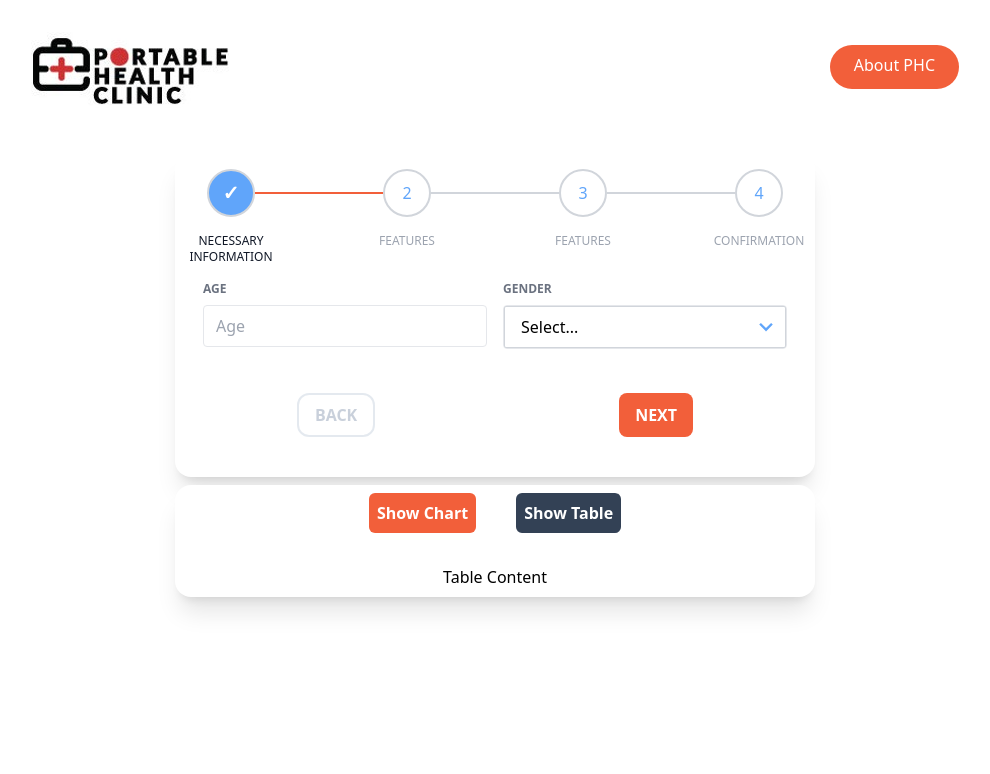
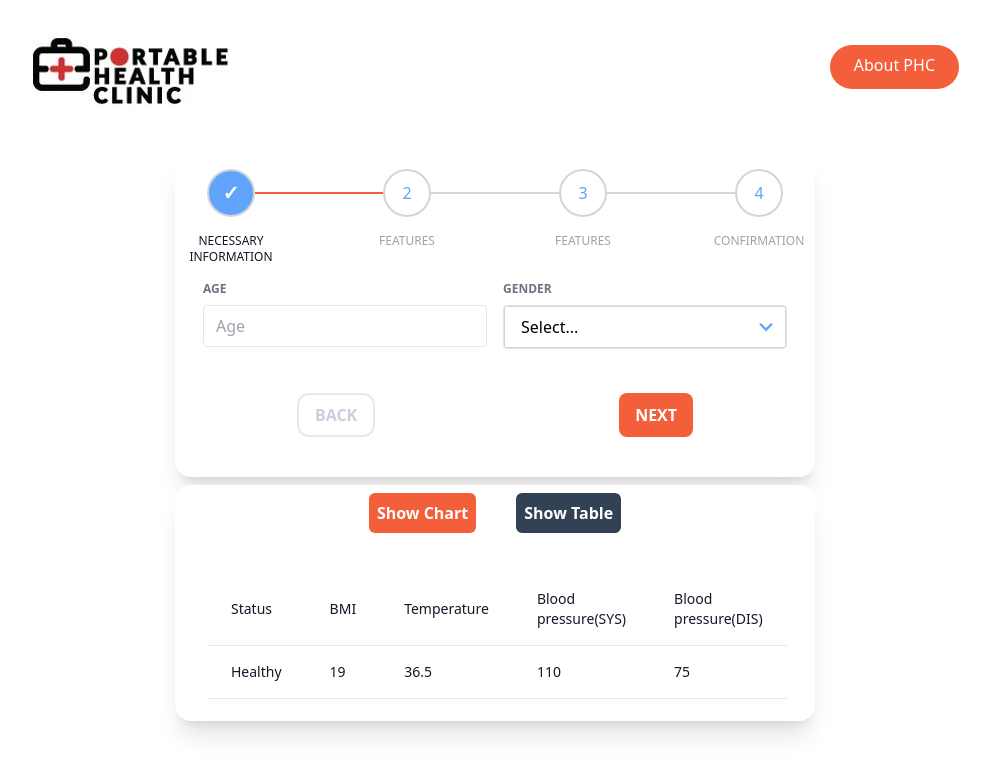
Before and after one commit to MM-BOUH/prediction-project, a React (Create React App) app: page / in a window 1280 px wide. Both pictures are taken after a click on the button "Show Table". Shown: the top 774 px of the page, without its empty margins (145-1135 px from the left). Built offline with nearby package versions, Linux system fonts and the light colour scheme.

Commit message:
Added the chart and the table and fixed responsibility issues

```diff
--- a/package.json
+++ b/package.json
@@ -6,7 +6,9 @@
     "@testing-library/jest-dom": "^5.16.4",
     "@testing-library/react": "^13.3.0",
     "@testing-library/user-event": "^13.5.0",
+    "apexcharts": "^3.35.3",
     "react": "^18.2.0",
+    "react-apexcharts": "^1.4.0",
     "react-dom": "^18.2.0",
     "react-scripts": "5.0.1",
     "web-vitals": "^2.1.4"
--- /dev/null
+++ b/src/app_components/Home/ChartContent.jsx
@@ -0,0 +1,35 @@
+import React from "react"
+import Chart from "react-apexcharts"
+
+function ChartContent() {
+  const options = {
+    stroke: {
+      curve: "smooth",
+    },
+    markers: {
+      size: 0,
+    },
+    xaxis: {
+      categories: [
+        "BMI",
+        "Temperature",
+        "Blood pressure(SYS)",
+        "Blood pressure(DIAS)",
+      ],
+    },
+  }
+  const series = [
+    {
+      name: "Measure",
+      data: [19, 36.5, 110, 75],
+    },
+  ]
+
+  return (
+    <div>
+      <Chart options={options} series={series} type="bar" width="470" />
+    </div>
+  )
+}
+
+export default ChartContent
--- a/src/app_components/Home/HomeStepper.jsx
+++ b/src/app_components/Home/HomeStepper.jsx
@@ -41,7 +41,7 @@ function HomeStepper() {
   }
 
   return (
-    <div className="mx-auto rounded-2xl bg-white pb-2 shadow-xl md:w-1/2">
+    <div className="mx-auto rounded-2xl bg-white pb-2 shadow-xl sm:w-1/2">
       {/* Stepper */}
       <div className="horizontal container mt-5 ">
         <Stepper steps={steps} currentStep={currentStep} />
--- a/src/app_components/Home/Stepper.jsx
+++ b/src/app_components/Home/Stepper.jsx
@@ -88,7 +88,7 @@ const Stepper = ({ steps, currentStep }) => {
             )}
           </div>
           <div
-            className={`absolute top-0  text-center mt-16 w-32 text-xs font-medium uppercase ${
+            className={`sm:hidden absolute top-0  text-center mt-16 w-32 text-xs font-medium uppercase md:block ${
               step.highlighted ? "text-gray-900" : "text-gray-400"
             }`}
           >
--- /dev/null
+++ b/src/app_components/Home/Table.jsx
@@ -0,0 +1,71 @@
+import React from "react"
+
+function Table() {
+  return (
+    <div class="flex flex-col">
+      <div class="overflow-x-auto ">
+        <div class="py-2 inline-block min-w-full sm:px-6 lg:px-8">
+          <div class="">
+            <table class="min-w-full">
+              <thead class="border-b">
+                <tr>
+                  <th
+                    scope="col"
+                    class="text-sm font-medium text-gray-900 px-6 py-4 text-left"
+                  >
+                    Status
+                  </th>
+                  <th
+                    scope="col"
+                    class="text-sm font-medium text-gray-900 px-6 py-4 text-left"
+                  >
+                    BMI
+                  </th>
+                  <th
+                    scope="col"
+                    class="text-sm font-medium text-gray-900 px-6 py-4 text-left"
+                  >
+                    Temperature
+                  </th>
+                  <th
+                    scope="col"
+                    class="text-sm font-medium text-gray-900 px-6 py-4 text-left"
+                  >
+                    Blood pressure(SYS)
+                  </th>
+                  <th
+                    scope="col"
+                    class="text-sm font-medium text-gray-900 px-6 py-4 text-left"
+                  >
+                    Blood pressure(DIS)
+                  </th>
+                </tr>
+              </thead>
+              <tbody>
+                <tr class="border-b">
+                  <td class="px-6 py-4 whitespace-nowrap text-sm font-medium text-gray-900">
+                    Healthy
+                  </td>
+                  <td class="text-sm text-gray-900 font-light px-6 py-4 whitespace-nowrap">
+                    19
+                  </td>
+                  <td class="text-sm text-gray-900 font-light px-6 py-4 whitespace-nowrap">
+                    36.5
+                  </td>
+                  <td class="text-sm text-gray-900 font-light px-6 py-4 whitespace-nowrap">
+                    110
+                  </td>
+                  <td class="text-sm text-gray-900 font-light px-6 py-4 whitespace-nowrap">
+                    75
+                  </td>
+                </tr>
+              </tbody>
+            </table>
+          </div>
+        </div>
+      </div>
+    </div>
+  )
+}
+
+export default Table
--- a/src/app_components/Home/Tabs.jsx
+++ b/src/app_components/Home/Tabs.jsx
@@ -1,5 +1,6 @@
 import React, { useState } from "react"
-
+import ChartContent from "./ChartContent"
+import Table from "./Table"
 function Tabs() {
   const [activeTab, setActiveTab] = useState(0)
 
@@ -11,7 +12,7 @@ function Tabs() {
   }
   return (
     <React.Fragment>
-      <div className="flex flex-col mx-auto mt-2 rounded-2xl bg-white pb-2 shadow-xl md:w-1/2">
+      <div className="flex flex-col mx-auto mt-2 rounded-2xl bg-white pb-2 shadow-xl  sm:w-auto lg:w-1/2 mb-10">
         <div className="flex mx-auto mt-2  space-x-10">
           <button
             onClick={() => openChartTab(0)}
@@ -36,12 +37,12 @@ function Tabs() {
         </div>
 
         {activeTab === 0 ? (
-          <div className="flex mx-auto mt-8 justify-center w-full">
-            Chart Content
+          <div className="mx-auto mt-8 justify-center ">
+            <ChartContent />
           </div>
         ) : (
-          <div className="flex mx-auto mt-8 justify-center w-full ">
-            Table Content
+          <div className="mt-8 md:overflow-visible">
+            <Table />
           </div>
         )}
       </div>
--- a/src/app_components/steps/Final.js
+++ b/src/app_components/steps/Final.js
@@ -29,7 +29,7 @@ export default function Final() {
         <div className="text-lg font-semibold text-gray-500">
           For giving us your data.
         </div>
-        <a className="mt-10" href="/user/dashboard">
+        <a className="mt-10" href="/">
           <button className="h-10 px-5 text-green-700 transition-colors duration-150 border border-gray-300 rounded-lg focus:shadow-outline hover:bg-green-500 hover:text-green-100">
             Close
           </button>
```
Also changed, not shown: 1 other file (tests, documents, lock files or other folders).
